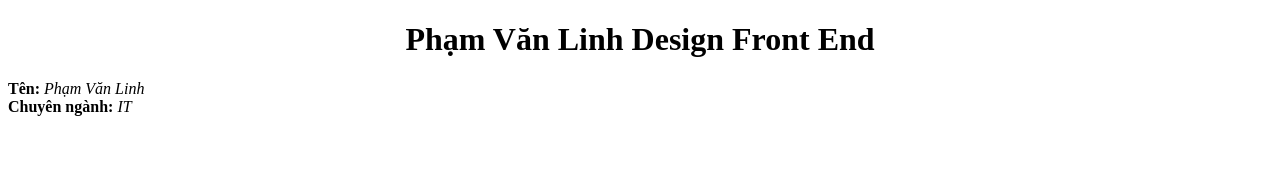
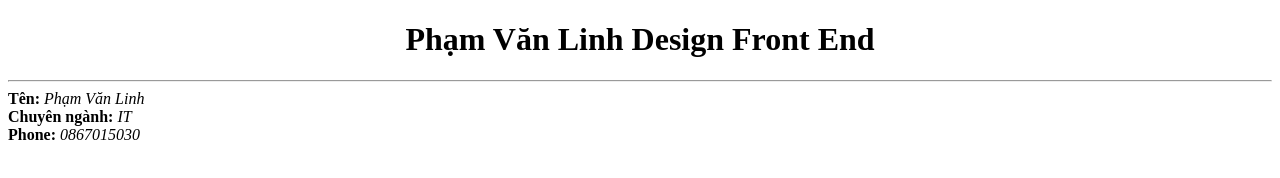
Before and after one commit to phamlinh1711/phamlinh1711.github.io, a plain HTML site: page index.html in a window 1280 px wide. Drawn offline with Linux system fonts and the light colour scheme.

Commit message:
edit index1

```diff
--- a/index.html
+++ b/index.html
@@ -8,11 +8,15 @@
 </head>
 <body>
 	<h1>Phạm Văn Linh Design Front End</h1>
+	<hr>
 	<div class="thongtin">
 		<b>Tên: </b> <i>Phạm Văn Linh</i>
 	</div>
 	<div class="thongtin">
 		<b>Chuyên ngành: </b> <i>IT</i>
 	</div>
+	<div class="thongtin">
+		<b>Phone: </b> <i>0867015030</i>
+	</div>
 </body>
 </html>
```
